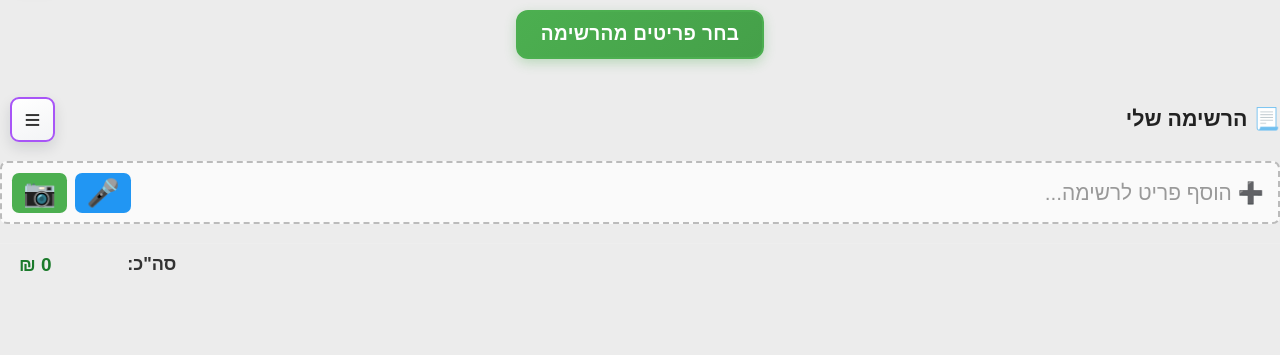
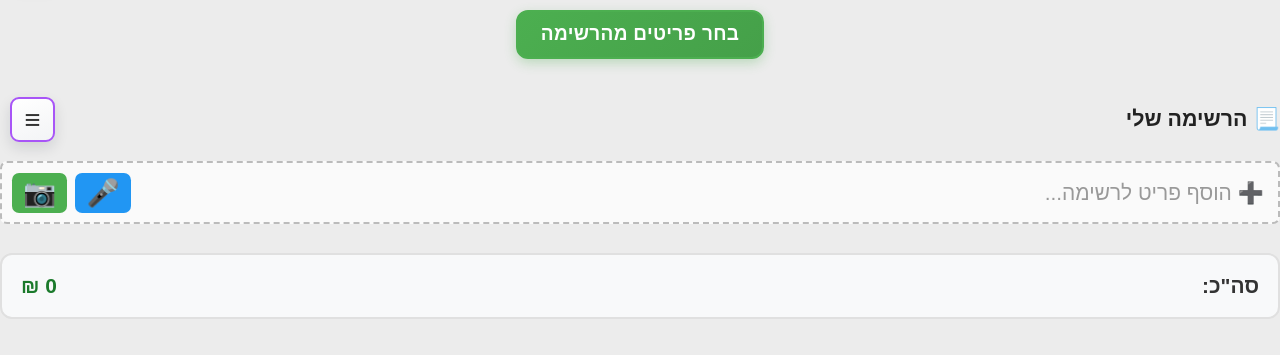
Before and after one commit to hamalci/shopping-list, a website: page index.html in a window 1280 px wide. Shown: the part 69-424 px from the top of the page. Drawn offline with Linux system fonts and the light colour scheme.

Commit message:
UI: list total in frame matching cart style

```diff
--- a/style.css
+++ b/style.css
@@ -1073,17 +1073,24 @@ body.dark-mode #toggleChoose:hover { background: rgba(255,255,255,0.1); }
 .item .price .currency { font-size:0.9rem; opacity:0.95; order: 0; }
 
 .list-footer {
-  margin-top:0.5rem;
-  padding-top:0.5rem;
-  border-top:1px solid #eee;
-  display:flex;
-  justify-content:flex-end;
-  direction:rtl;
-  padding-left: 1rem; /* מוסיף ריווח לשמאל */
-}
-.total-row { display:flex; gap:0.5rem; align-items:center; font-weight:700; }
-.total-label { color:#333; font-size:0.95rem; }
-.total-amount { color:#1b7a2b; font-size:1rem; min-width:4.5rem; text-align:left; direction:rtl; }
+  margin-top: 1rem;
+}
+
+.list-footer > .total-row {
+  background: #f8f9fa;
+  border: 2px solid #e0e0e0;
+  border-radius: 12px;
+  padding: 1rem;
+  display: flex;
+  justify-content: space-between;
+  align-items: center;
+  font-weight: bold;
+  font-size: 1.1rem;
+}
+
+.total-label { color:#333; }
+.total-amount { color:#1b7a2b; }
+
 /* --- למצב לילה: הצג מחיר (label) לא מטושטש --- */
 body.dark-mode label[for="togglePrices"],
 body.dark-mode #togglePrices {
--- a/styles-new.css
+++ b/styles-new.css
@@ -1073,17 +1073,24 @@ body.dark-mode #toggleChoose:hover { background: rgba(255,255,255,0.1); }
 .item .price .currency { font-size:0.9rem; opacity:0.95; order: 0; }
 
 .list-footer {
-  margin-top:0.5rem;
-  padding-top:0.5rem;
-  border-top:1px solid #eee;
-  display:flex;
-  justify-content:flex-end;
-  direction:rtl;
-  padding-left: 1rem; /* מוסיף ריווח לשמאל */
-}
-.total-row { display:flex; gap:0.5rem; align-items:center; font-weight:700; }
-.total-label { color:#333; font-size:0.95rem; }
-.total-amount { color:#1b7a2b; font-size:1rem; min-width:4.5rem; text-align:left; direction:rtl; }
+  margin-top: 1rem;
+}
+
+.list-footer > .total-row {
+  background: #f8f9fa;
+  border: 2px solid #e0e0e0;
+  border-radius: 12px;
+  padding: 1rem;
+  display: flex;
+  justify-content: space-between;
+  align-items: center;
+  font-weight: bold;
+  font-size: 1.1rem;
+}
+
+.total-label { color:#333; }
+.total-amount { color:#1b7a2b; }
+
 /* --- למצב לילה: הצג מחיר (label) לא מטושטש --- */
 body.dark-mode label[for="togglePrices"],
 body.dark-mode #togglePrices {
```
